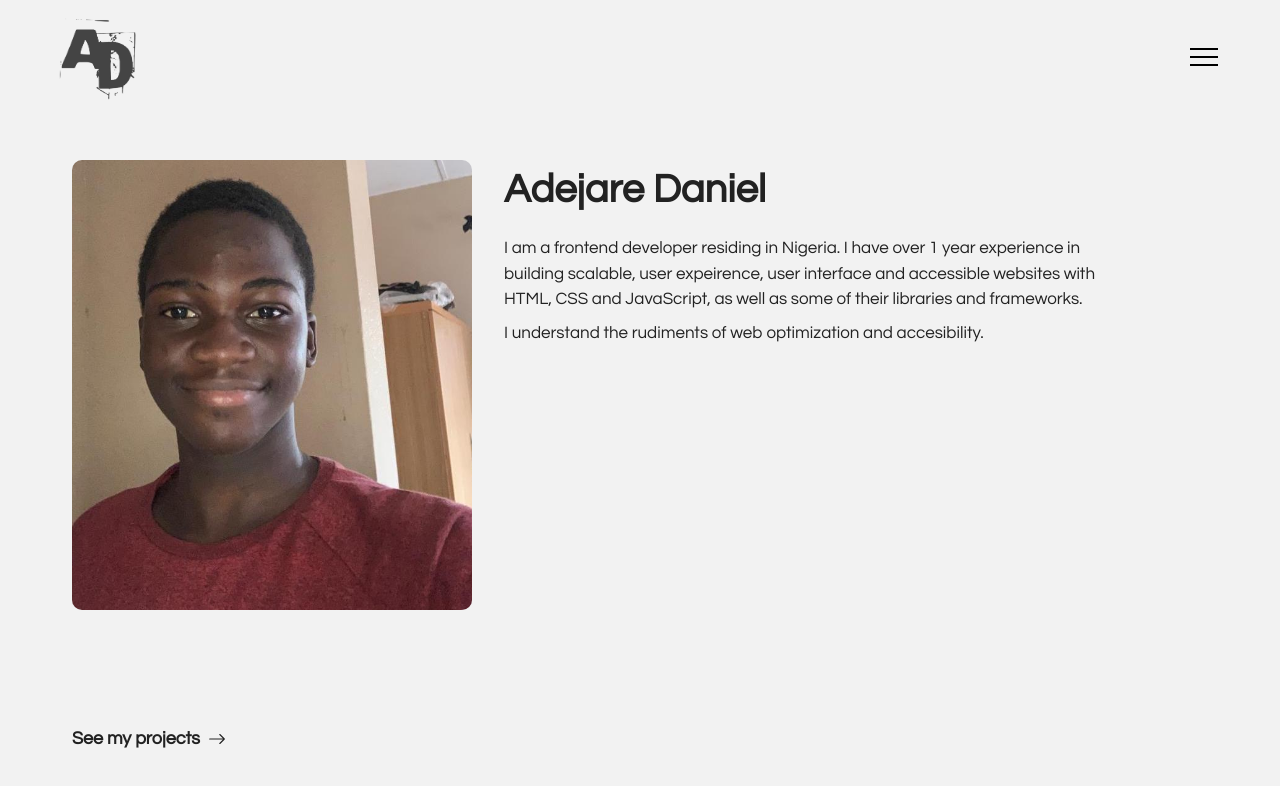
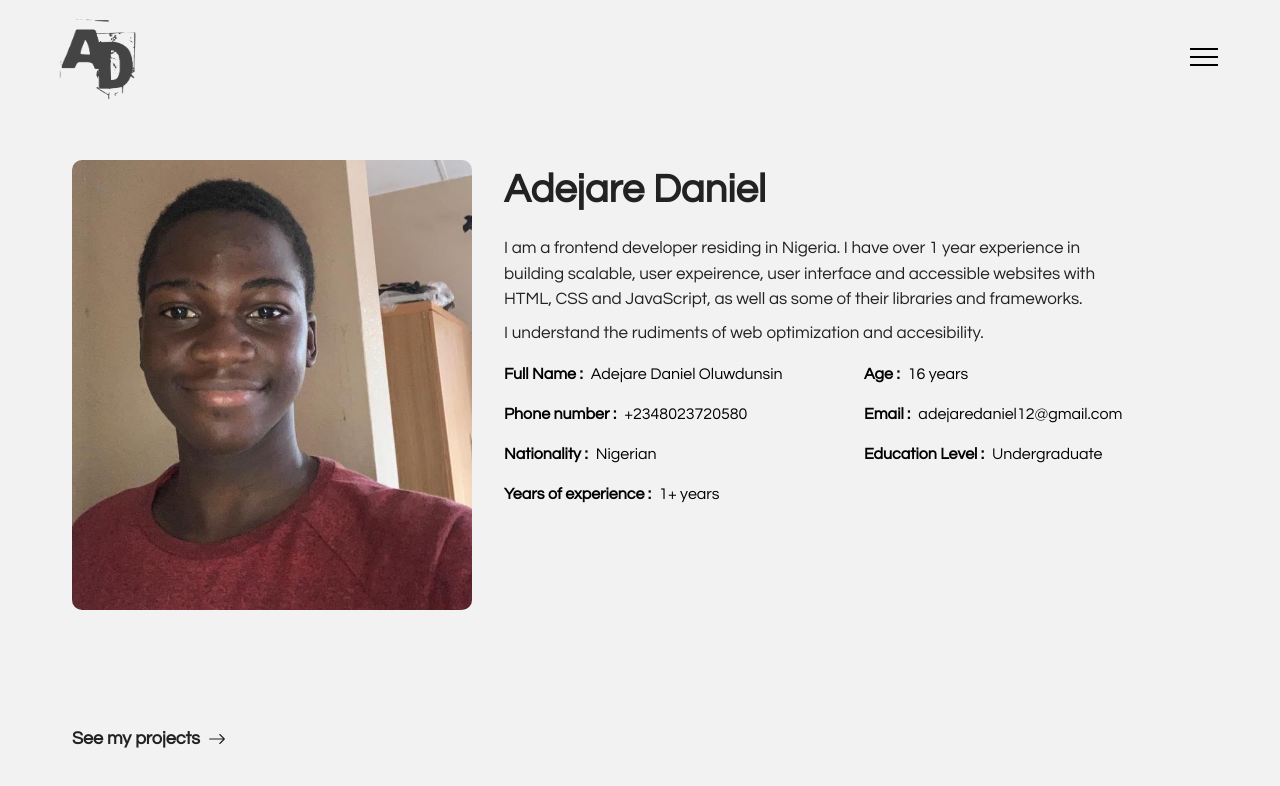
Before and after one commit to daniel-dunsin/portfolio-v2, a React (Create React App) app: page /about in a window 1280 px wide. Shown: the top 786 px of the page. Built offline with nearby package versions, Linux system fonts and the light colour scheme.

Commit message:
added animationsto about page

```diff
--- a/src/pages/About.tsx
+++ b/src/pages/About.tsx
@@ -1,12 +1,21 @@
 import Container from "../components/sections/Container";
 import React from "react";
+import { Bounce, Fade, Flip, Zoom } from "react-awesome-reveal";
 
 type myDetailsProps = Array<{
   question: string;
   answer: string;
 }>;
 
-const myDetails: myDetailsProps = [];
+const myDetails: myDetailsProps = [
+  { question: "Full Name", answer: "Adejare Daniel Oluwdunsin" },
+  { question: "Age", answer: "16 years" },
+  { question: "Phone number", answer: "+2348023720580" },
+  { question: "Email", answer: "adejaredaniel12@gmail.com" },
+  { question: "Nationality", answer: "Nigerian" },
+  { question: "Education Level", answer: "Undergraduate" },
+  { question: "Years of experience", answer: "1+ years" },
+];
 
 const About = () => {
   return (
@@ -15,28 +24,52 @@ const About = () => {
         {/* main details */}
         <div className="flex items-start justify-between gap-8  sl:flex-row flex-col">
           <div className="flex-1 sl:max-w-fit">
+            <Zoom direction="up" duration={1000}>
               <img
                 src={"./images/daniel-1.jpg"}
                 alt="daniel"
                 loading="lazy"
                 className="w-full sl:h-[450px] sl:max-w-[400px] object-cover object-center rounded-[10px]"
               />
+            </Zoom>
           </div>
           <div className="flex-1 w-full">
+            <Fade direction="up" duration={1000}>
               <h1 className="text-mainDarkColor text-[25px] sl:text-[40px] font-bold">
                 Adejare Daniel
               </h1>
+            </Fade>
 
+            <Fade direction="up" duration={1000} delay={400}>
               <div className="flex flex-col gap-y-2 my-4 text-[17px] max-w-[600px] text-mainDarkColor">
                 <p>
                   I am a frontend developer residing in Nigeria. I have over 1
                   year experience in building scalable, user expeirence, user
-                interface and accessible websites with HTML, CSS and JavaScript,
-                as well as some of their libraries and frameworks.
+                  interface and accessible websites with HTML, CSS and
+                  JavaScript, as well as some of their libraries and frameworks.
                 </p>
                 <p>
-                I understand the rudiments of web optimization and accesibility.
+                  I understand the rudiments of web optimization and
+                  accesibility.
                 </p>
+              </div>
+            </Fade>
+            <div className="grid sl:grid-cols-2 grid-cols-1 gap-[1rem]">
+              {myDetails.map((myDetail, index: number) => {
+                return (
+                  <Fade
+                    key={index}
+                    direction="up"
+                    duration={1000}
+                    delay={(index + 1) * 400}
+                  >
+                    <div className="flex items-center gap-x-2 flex-wrap">
+                      <p className="font-bold">{myDetail.question} :</p>
+                      <p>{myDetail.answer}</p>
+                    </div>
+                  </Fade>
+                );
+              })}
             </div>
           </div>
         </div>
```
Lines whose indentation alone changed are shown as unchanged.
